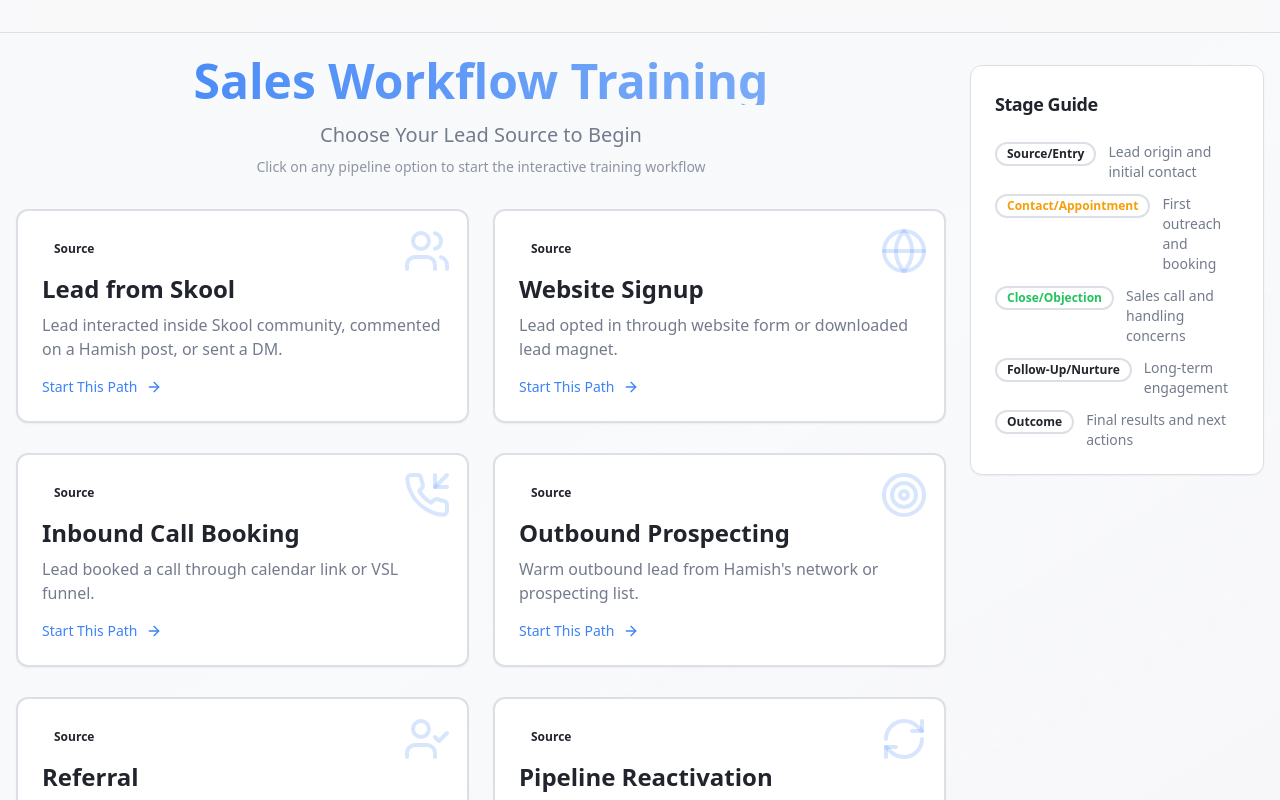
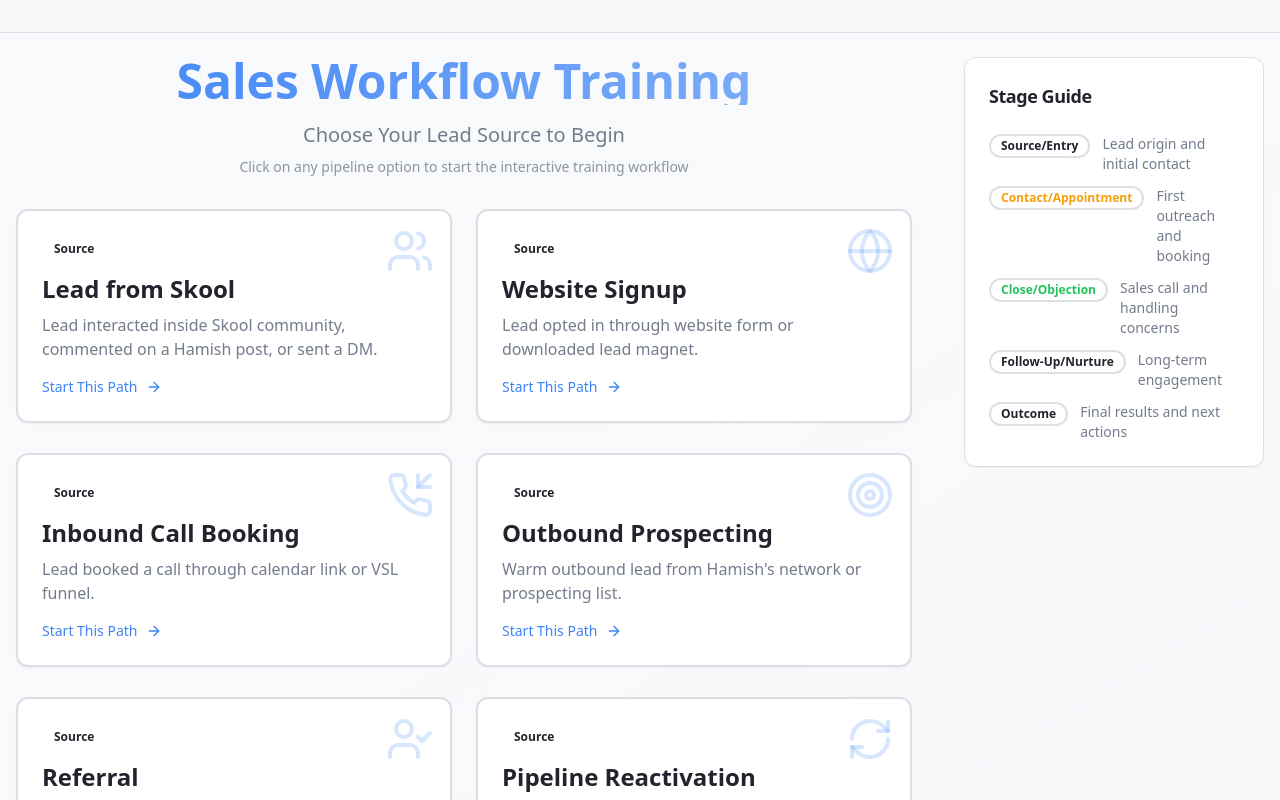
Before and after one commit to BuckYou666/script-flow-wiz, a React (Vite) app: page / in a window 1280 px wide. Built offline with nearby package versions, Linux system fonts and the light colour scheme; the HTML template or start-up script is replaced by a standard one.

Commit message:
Center workflow with scrollable content

```diff
--- a/src/pages/Index.tsx
+++ b/src/pages/Index.tsx
@@ -179,10 +179,10 @@ const Index = () => {
         </div>
 
         {/* Scrollable Content Area */}
-        <div className="flex-1 overflow-y-auto">
-          <div className="container mx-auto px-4 py-6 max-w-7xl">
-            <div className="grid lg:grid-cols-4 gap-6">
-              <div className="lg:col-span-3">
+        <div className="flex-1 overflow-y-auto scroll-smooth">
+          <div className="container mx-auto px-4 py-6 max-w-7xl min-h-full">
+            <div className="grid lg:grid-cols-[1fr_300px] gap-6 items-start">
+              <div className="w-full max-w-4xl mx-auto lg:mx-0">
                 {currentNodeId === "START" ? (
                   <div className="space-y-4">
                     <div className="text-center mb-8 animate-in fade-in duration-500">
@@ -319,8 +319,8 @@ const Index = () => {
                 )}
               </div>
 
-              <div className="lg:col-span-1">
-                <div className="sticky top-8">
+              <div className="hidden lg:block">
+                <div className="sticky top-6">
                   <StageLegend />
                 </div>
               </div>
```
